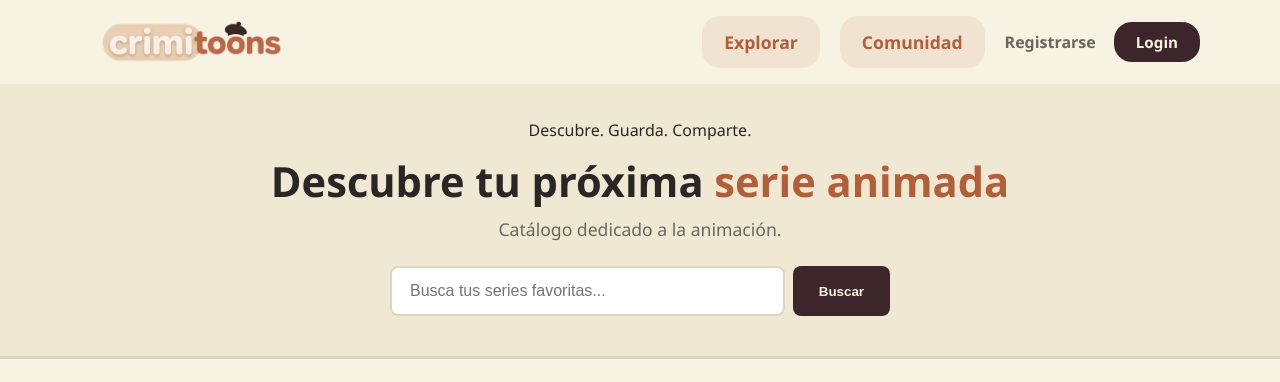
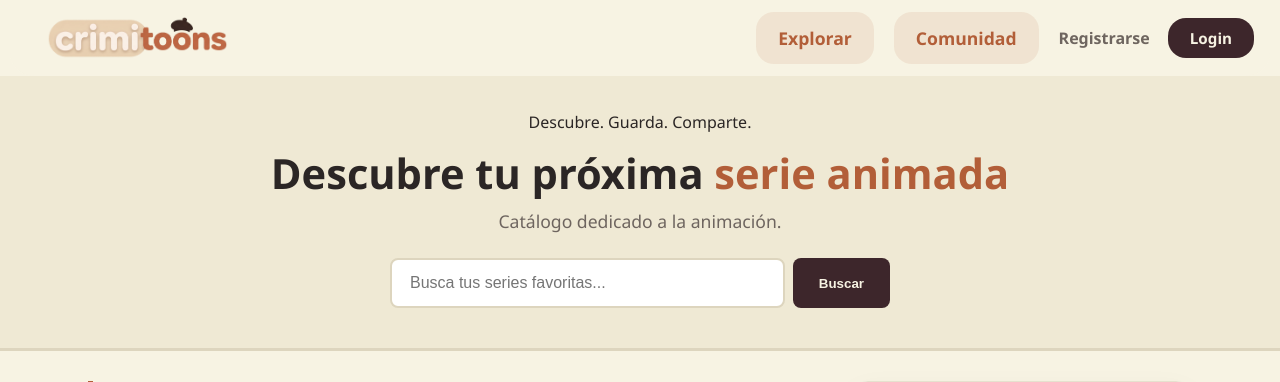
Before and after one commit to 01Hammer/crimitoons, a Django app: page / in a window 1280 px wide. Shown: the top 382 px of the page. Run offline with Django 5.2, Linux system fonts and the light colour scheme; data that the repository does not hold is empty.

Commit message:
Adjust navbar CSS for full-width layout

```diff
--- a/series/static/series/navbar.css
+++ b/series/static/series/navbar.css
@@ -3,21 +3,21 @@
 /* Barra de navegación global (misma en todas las páginas) */
 
 .nav-barra-wrapper {
-  width: 95%;              /* Ocupa un mayor porcentaje para acercarse a los bordes */
-  max-width: 1440px;       /* Un poco más amplio que el contenido del sitio (1320px) */
-  margin: 0 auto;          /* Mantiene el centrado perfecto */
-  padding: 0 1rem;         /* Espaciado de seguridad mínimo en las orillas */
+  width: 100%;             /* Ocupa todo el ancho disponible para estirar a los bordes */
+  max-width: 100%;         /* Sin restricciones de ancho máximo */
+  margin: 0 auto;
+  padding: 0 10px;         /* Espaciado mínimo en los extremos de la pantalla */
   box-sizing: border-box;
 }
 
 .barra-navegacion {
   display: flex;
-  justify-content: space-between; /* Empuja el logo a la izq y botones a la der */
+  justify-content: space-between; /* Aleja al máximo el logo y la zona derecha */
   align-items: center;
   width: 100%;
   margin: 0;
-  padding: 12px 32px;      /* Más espacio interior lateral para un acabado holgado */
-  min-height: 84px;
+  padding: 8px 16px;       /* Padding interno pequeño para que pegue a las orillas */
+  min-height: 76px;
   border-bottom-left-radius: 24px;
   border-bottom-right-radius: 24px;
   background: #f7f3e3;
```
